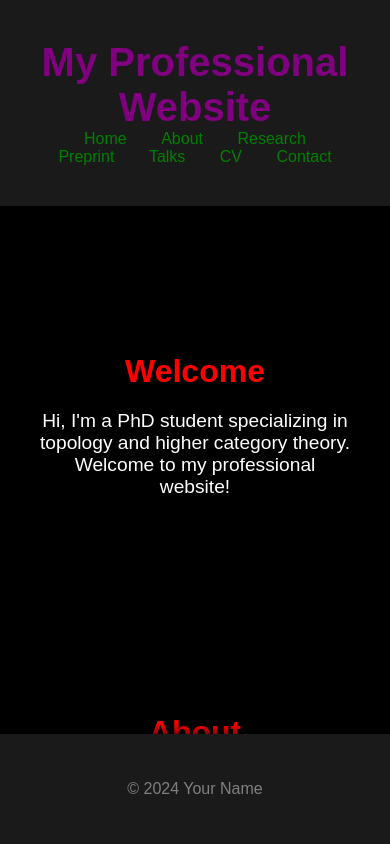
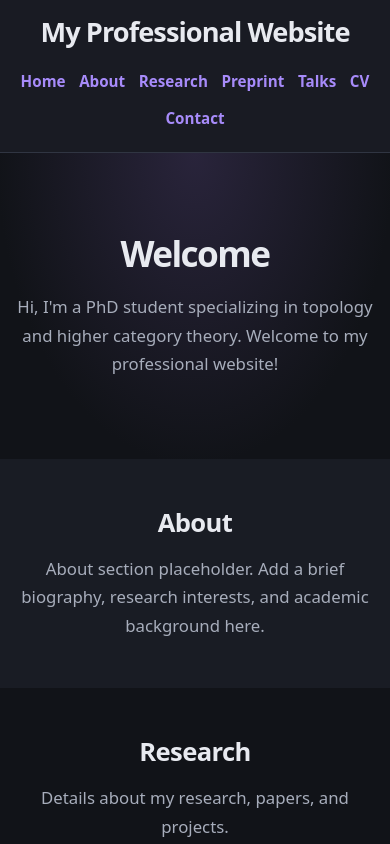
Before and after one commit to PandnotPthereforeQ/PandnotPthereforeQ.github.io, a plain HTML site: page index.html in a window 390 px wide. Shown: the top 844 px of the page. Drawn offline with Linux system fonts and the light colour scheme.

Commit message:
Polish the dark site styling with a cohesive palette, responsive layout, and accessible interactions

```diff
--- a/styles.css
+++ b/styles.css
@@ -1,104 +1,166 @@
+:root {
+    color-scheme: dark;
+    --background: #111318;
+    --surface: #191c24;
+    --surface-raised: #202430;
+    --text: #e8eaf0;
+    --muted: #a7adbb;
+    --accent: #a78bfa;
+    --accent-hover: #c4b5fd;
+    --border: #303542;
+}
+
+* {
+    box-sizing: border-box;
+}
+
+html {
+    scroll-behavior: smooth;
+    scroll-padding-top: 2rem;
+}
+
 body {
-    background-color: black;
-    color: white;
-    font-family: 'Arial', sans-serif;
+    background: var(--background);
+    color: var(--text);
+    font-family: system-ui, -apple-system, BlinkMacSystemFont, "Segoe UI", sans-serif;
+    line-height: 1.7;
+    margin: 0;
+}
+
+.container {
+    width: min(100% - 2.5rem, 68rem);
+    margin: 0 auto;
+}
+
+header {
+    background: rgba(25, 28, 36, 0.96);
+    border-bottom: 1px solid var(--border);
+    padding: 1.25rem 0;
+    text-align: center;
+}
+
+header h1 {
+    color: var(--text);
+    font-size: clamp(1.7rem, 4vw, 2.35rem);
+    letter-spacing: -0.035em;
+    line-height: 1.2;
+    margin: 0 0 1rem;
+}
+
+nav ul {
+    display: flex;
+    flex-wrap: wrap;
+    gap: 0.35rem 1.35rem;
+    justify-content: center;
+    list-style: none;
     margin: 0;
     padding: 0;
 }
 
-.container {
-    width: 80%;
-    margin: 0 auto;
-    padding: 20px;
+nav a,
+a {
+    color: var(--accent);
+    text-decoration: none;
+    transition: color 0.2s ease;
 }
 
-header {
-    background-color: #1a1a1a;
-    padding: 20px 0;
-    text-align: center;
-    box-shadow: 0 4px 8px rgba(0, 0, 0, 0.5);
+nav a {
+    display: inline-block;
+    font-size: 0.95rem;
+    font-weight: 550;
+    padding: 0.25rem 0;
 }
 
-header h1 {
-    color: purple;
-    margin: 0;
-    font-size: 2.5em;
+nav a:hover,
+a:hover {
+    color: var(--accent-hover);
 }
 
-nav ul {
-    list-style: none;
-    padding: 0;
+a:focus-visible {
+    border-radius: 0.2rem;
+    outline: 2px solid var(--accent-hover);
+    outline-offset: 4px;
+}
+
+.hero {
+    background: radial-gradient(ellipse at top, #29243b 0%, var(--background) 72%);
+    padding: clamp(5rem, 12vw, 8rem) 0;
+    text-align: center;
+}
+
+.hero h2 {
+    font-size: clamp(2.2rem, 6vw, 3.5rem);
+    letter-spacing: -0.045em;
+    line-height: 1.15;
+    margin: 0 0 1.25rem;
+}
+
+.hero p {
+    color: var(--muted);
+    font-size: clamp(1.05rem, 2vw, 1.2rem);
+    margin: 0 auto;
+    max-width: 42rem;
+}
+
+section:not(.hero) {
+    padding: clamp(3rem, 7vw, 5rem) 0;
+    text-align: center;
+}
+
+section:not(.hero):nth-of-type(even) {
+    background: var(--surface);
+}
+
+section h2 {
+    color: var(--text);
+    font-size: clamp(1.6rem, 3vw, 2rem);
+    letter-spacing: -0.025em;
+    line-height: 1.25;
+    margin: 0 0 1rem;
+}
+
+section p {
+    color: var(--muted);
+    font-size: 1.05rem;
+    margin: 0 auto;
+    max-width: 48rem;
+}
+
+footer {
+    background: var(--surface);
+    border-top: 1px solid var(--border);
+    color: var(--muted);
+    padding: 1.25rem 0;
+    text-align: center;
+}
+
+footer p {
+    font-size: 0.9rem;
     margin: 0;
 }
 
-nav ul li {
-    display: inline;
-    margin: 0 15px;
+@media (max-width: 600px) {
+    .container {
+        width: min(100% - 1.5rem, 68rem);
+    }
+
+    header {
+        padding: 1rem 0;
+    }
+
+    nav ul {
+        gap: 0.2rem 0.85rem;
+    }
 }
 
-nav ul li a {
-    color: green;
-    text-decoration: none;
-    transition: color 0.3s;
+@media (prefers-reduced-motion: reduce) {
+    html {
+        scroll-behavior: auto;
+    }
+
+    *,
+    *::before,
+    *::after {
+        transition-duration: 0.01ms !important;
+    }
 }
-
-nav ul li a:hover {
-    color: red;
-}
-
-.hero {
-    background: url('hero-image.jpg') no-repeat center center/cover;
-    color: white;
-    padding: 100px 0;
-    text-align: center;
-    box-shadow: inset 0 0 100px rgba(0, 0, 0, 0.7);
-}
-
-.hero h2 {
-    font-size: 2em;
-    margin-bottom: 20px;
-}
-
-.hero p {
-    font-size: 1.2em;
-    max-width: 600px;
-    margin: 0 auto;
-}
-
-section {
-    padding: 50px 0;
-    text-align: center;
-}
-
-section h2 {
-    color: red;
-    font-size: 2em;
-    margin-bottom: 20px;
-}
-
-section p {
-    font-size: 1.2em;
-    max-width: 800px;
-    margin: 0 auto;
-}
-
-a {
-    color: purple;
-    text-decoration: none;
-    transition: color 0.3s;
-}
-
-a:hover {
-    color: green;
-}
-
-footer {
-    background-color: #1a1a1a;
-    color: gray;
-    text-align: center;
-    padding: 10px 0;
-    position: fixed;
-    bottom: 0;
-    width: 100%;
-    box-shadow: 0 -4px 8px rgba(0, 0, 0, 0.5);
-}
```
